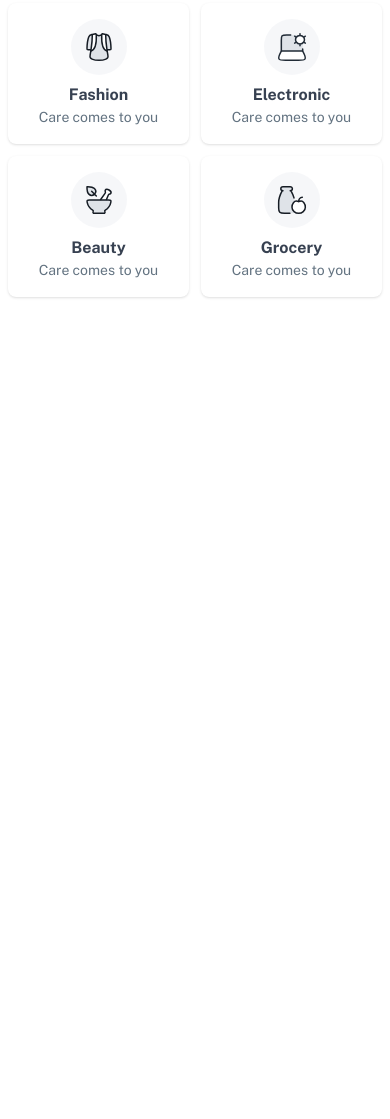
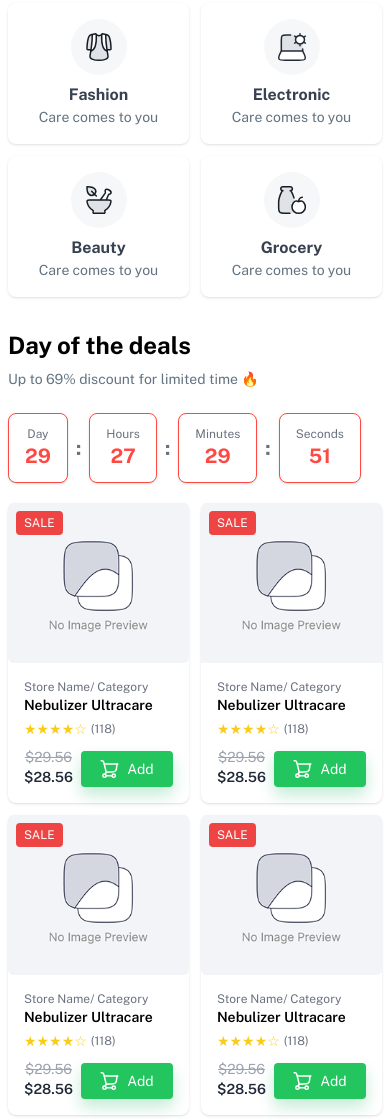
Before and after one commit to mdsajalali/inimal, a website: page index.html in a window 390 px wide. Shown: the part 1186-2305 px from the top of the page. Before the commit the page ends 1515 px from the top, so only its background shows below. Drawn offline with nearby package versions, Linux system fonts and the light colour scheme.

Commit message:
added: deals responsive

```diff
--- a/index.html
+++ b/index.html
@@ -592,10 +592,14 @@
         class="flex flex-col items-center bg-white rounded-lg shadow p-4 transform transition-transform duration-300 hover:scale-105"
       >
         <img src="./images/category/healthcare.svg" alt="Healthcare Icon" />
-        <h3 class="text-center text-gray-700 py-1 text-[16px] md:text-[20px] font-bold">
+        <h3
+          class="text-center text-gray-700 py-1 text-[16px] md:text-[20px] font-bold"
+        >
           Healthcare
         </h3>
-        <p class="text-center text-[14px] md:text-[16px] text-[#637381]">Care comes to you</p>
+        <p class="text-center text-[14px] md:text-[16px] text-[#637381]">
+          Care comes to you
+        </p>
       </div>
 
       <div
@@ -606,10 +610,14 @@
           alt="medicine Icon"
           class="mb-2"
         />
-        <h3 class="text-center text-gray-700 md:py-1 text-[16px] md:text-[20px] font-bold">
+        <h3
+          class="text-center text-gray-700 md:py-1 text-[16px] md:text-[20px] font-bold"
+        >
           Medicine
         </h3>
-        <p class="text-center text-[14px] md:text-[16px] text-[#637381]">Care comes to you</p>
+        <p class="text-center text-[14px] md:text-[16px] text-[#637381]">
+          Care comes to you
+        </p>
       </div>
 
       <div
@@ -620,10 +628,14 @@
           alt="fashion Icon"
           class="mb-2"
         />
-        <h3 class="text-center text-gray-700 md:py-1 text-[16px] md:text-[20px] font-bold">
+        <h3
+          class="text-center text-gray-700 md:py-1 text-[16px] md:text-[20px] font-bold"
+        >
           Fashion
         </h3>
-        <p class="text-center text-[14px] md:text-[16px] text-[#637381]">Care comes to you</p>
+        <p class="text-center text-[14px] md:text-[16px] text-[#637381]">
+          Care comes to you
+        </p>
       </div>
 
       <div
@@ -634,10 +646,14 @@
           alt="electronic Icon"
           class="mb-2"
         />
-        <h3 class="text-center text-gray-700 md:py-1 text-[16px] md:text-[20px] font-bold">
+        <h3
+          class="text-center text-gray-700 md:py-1 text-[16px] md:text-[20px] font-bold"
+        >
           Electronic
         </h3>
-        <p class="text-center text-[14px] md:text-[16px] text-[#637381]">Care comes to you</p>
+        <p class="text-center text-[14px] md:text-[16px] text-[#637381]">
+          Care comes to you
+        </p>
       </div>
 
       <div
@@ -648,10 +664,14 @@
           alt="beauty Icon"
           class="mb-2"
         />
-        <h3 class="text-center text-gray-700 md:py-1 text-[16px] md:text-[20px] font-bold">
+        <h3
+          class="text-center text-gray-700 md:py-1 text-[16px] md:text-[20px] font-bold"
+        >
           Beauty
         </h3>
-        <p class="text-center text-[14px] md:text-[16px] text-[#637381]">Care comes to you</p>
+        <p class="text-center text-[14px] md:text-[16px] text-[#637381]">
+          Care comes to you
+        </p>
       </div>
 
       <div
@@ -662,56 +682,71 @@
           alt="grocery Icon"
           class="mb-2"
         />
-        <h3 class="text-center text-gray-700 md:py-1 text-[16px] md:text-[20px] font-bold">
+        <h3
+          class="text-center text-gray-700 md:py-1 text-[16px] md:text-[20px] font-bold"
+        >
           Grocery
         </h3>
-        <p class="text-center text-[14px] md:text-[16px] text-[#637381]">Care comes to you</p>
+        <p class="text-center text-[14px] md:text-[16px] text-[#637381]">
+          Care comes to you
+        </p>
       </div>
     </div>
     <!-- category section end here -->
 
     <!-- deals section start here -->
-    <!-- <section class="wrapper pt-10">
-      <div class="flex item-center justify-between">
+    <section class="wrapper !pb-8 md:pb-[48px]">
+      <div
+        class="flex flex-col lg:flex-row items-start lg:items-center justify-between gap-6 lg:gap-0"
+      >
         <div>
-          <h1 class="text-3xl font-bold">Day of the deals</h1>
-          <p class="text-[#637381] text-[16px] mt-3">
+          <h1 class="text-2xl sm:text-3xl font-bold">Day of the deals</h1>
+          <p class="text-sm sm:text-[16px] text-[#637381] mt-2 sm:mt-3">
             Up to 69% discount for limited time 🔥
           </p>
         </div>
-        <div class="flex flex-wrap justify-center items-center gap-4">
+
+        <div
+          class="flex flex-wrap justify-center lg:justify-end items-center gap-2 md:gap-4"
+        >
           <div
-            class="flex flex-col items-center bg-white px-6 py-4 border-[#FF4842] border rounded-lg shadow"
-          >
-            <h1 class="text-sm text-gray-500">Day</h1>
-            <h2 class="text-2xl font-bold text-[#FF4842]">29</h2>
-          </div>
-          <span class="text-2xl font-bold text-[#637381]">:</span>
+            class="flex flex-col items-center bg-white px-4 sm:px-6 py-3 sm:py-4 border-[#FF4842] border rounded-lg shadow"
+          >
+            <h1 class="text-xs sm:text-sm text-gray-500">Day</h1>
+            <h2 class="text-xl sm:text-2xl font-bold text-[#FF4842]">29</h2>
+          </div>
+
+          <span class="text-xl sm:text-2xl font-bold text-[#637381]">:</span>
+
           <div
-            class="flex flex-col items-center bg-white px-6 py-4 rounded-lg shadow border-[#FF4842] border"
-          >
-            <h1 class="text-sm text-gray-500">Hours</h1>
-            <h2 class="text-2xl font-bold text-[#FF4842]">27</h2>
-          </div>
-          <span class="text-2xl font-bold text-[#637381]">:</span>
+            class="flex flex-col items-center bg-white px-4 sm:px-6 py-3 sm:py-4 border-[#FF4842] border rounded-lg shadow"
+          >
+            <h1 class="text-xs sm:text-sm text-gray-500">Hours</h1>
+            <h2 class="text-xl sm:text-2xl font-bold text-[#FF4842]">27</h2>
+          </div>
+
+          <span class="text-xl sm:text-2xl font-bold text-[#637381]">:</span>
+
           <div
-            class="flex flex-col items-center bg-white px-6 py-4 rounded-lg shadow border-[#FF4842] border"
-          >
-            <h1 class="text-sm text-gray-500">Minutes</h1>
-            <h2 class="text-2xl font-bold text-[#FF4842]">29</h2>
-          </div>
-          <span class="text-2xl font-bold text-[#637381]">:</span>
+            class="flex flex-col items-center bg-white px-4 sm:px-6 py-3 sm:py-4 border-[#FF4842] border rounded-lg shadow"
+          >
+            <h1 class="text-xs sm:text-sm text-gray-500">Minutes</h1>
+            <h2 class="text-xl sm:text-2xl font-bold text-[#FF4842]">29</h2>
+          </div>
+
+          <span class="text-xl sm:text-2xl font-bold text-[#637381]">:</span>
+
           <div
-            class="flex flex-col items-center bg-white px-6 py-4 rounded-lg shadow border-[#FF4842] border"
-          >
-            <h1 class="text-sm text-gray-500">Seconds</h1>
-            <h2 class="text-2xl font-bold text-[#FF4842]">51</h2>
+            class="flex flex-col items-center bg-white px-4 sm:px-6 py-3 sm:py-4 border-[#FF4842] border rounded-lg shadow"
+          >
+            <h1 class="text-xs sm:text-sm text-gray-500">Seconds</h1>
+            <h2 class="text-xl sm:text-2xl font-bold text-[#FF4842]">51</h2>
           </div>
         </div>
       </div>
 
       <div
-        class="grid grid-cols-1 sm:grid-cols-2 md:grid-cols-3 lg:grid-cols-4 xl:grid-cols-5 2xl:grid-cols-6 gap-4 pt-5"
+        class="grid grid-cols-2 md:grid-cols-3 lg:grid-cols-4 xl:grid-cols-5 2xl:grid-cols-6 gap-3 md:gap-4 pt-5"
       >
         <div class="bg-white rounded-lg shadow group relative">
           <div
@@ -721,7 +756,7 @@
           </div>
 
           <div
-            class="relative bg-gray-100 rounded-md md:h-[252px] h-40 flex items-center justify-center overflow-hidden"
+            class="relative bg-gray-100 rounded-md rounded-t-md md:h-[252px] h-40 flex items-center justify-center overflow-hidden"
           >
             <img
               src="./images/deals/deal_banner.png"
@@ -811,13 +846,13 @@
               <span class="text-gray-500 text-xs">(118)</span>
             </div>
 
-            <div class="flex items-center gap-10">
+            <div class="flex items-center gap-2 lg:gap-10">
               <div class="mt-2 flex flex-col items-center">
                 <span class="text-sm line-through text-gray-400">$29.56</span>
                 <span class="text-sm font-semibold text-gray-800">$28.56</span>
               </div>
               <button
-                class="mt-3 w-full bg-green-500 text-white text-sm py-2 rounded flex items-center justify-center gap-2 hover:bg-green-600 transition"
+                class="mt-3 w-full bg-green-500 text-white text-sm py-2 rounded flex items-center justify-center gap-2 hover:bg-green-600 transition shadow-green-custom"
               >
                 <svg
                   xmlns="http://www.w3.org/2000/svg"
@@ -881,7 +916,7 @@
           </div>
 
           <div
-            class="relative bg-gray-100 rounded-md md:h-[252px] h-40 flex items-center justify-center overflow-hidden"
+            class="relative bg-gray-100 rounded-t-md md:h-[252px] h-40 flex items-center justify-center overflow-hidden"
           >
             <img
               src="./images/deals/deal_banner.png"
@@ -971,13 +1006,13 @@
               <span class="text-gray-500 text-xs">(118)</span>
             </div>
 
-            <div class="flex items-center gap-10">
+            <div class="flex items-center gap-2 lg:gap-10">
               <div class="mt-2 flex flex-col items-center">
                 <span class="text-sm line-through text-gray-400">$29.56</span>
                 <span class="text-sm font-semibold text-gray-800">$28.56</span>
               </div>
               <button
-                class="mt-3 w-full bg-green-500 text-white text-sm py-2 rounded flex items-center justify-center gap-2 hover:bg-green-600 transition"
+                class="mt-3 w-full bg-green-500 text-white text-sm py-2 rounded flex items-center justify-center gap-2 hover:bg-green-600 transition shadow-green-custom"
               >
                 <svg
                   xmlns="http://www.w3.org/2000/svg"
@@ -1041,7 +1076,7 @@
           </div>
 
           <div
-            class="relative bg-gray-100 rounded-md md:h-[252px] h-40 flex items-center justify-center overflow-hidden"
+            class="relative bg-gray-100 rounded-md rounded-t-md md:h-[252px] h-40 flex items-center justify-center overflow-hidden"
           >
             <img
               src="./images/deals/deal_banner.png"
@@ -1131,13 +1166,13 @@
               <span class="text-gray-500 text-xs">(118)</span>
             </div>
 
-            <div class="flex items-center gap-10">
+            <div class="flex items-center gap-2 lg:gap-10">
               <div class="mt-2 flex flex-col items-center">
                 <span class="text-sm line-through text-gray-400">$29.56</span>
                 <span class="text-sm font-semibold text-gray-800">$28.56</span>
               </div>
               <button
-                class="mt-3 w-full bg-green-500 text-white text-sm py-2 rounded flex items-center justify-center gap-2 hover:bg-green-600 transition"
+                class="mt-3 w-full bg-green-500 text-white text-sm py-2 rounded flex items-center justify-center gap-2 hover:bg-green-600 transition shadow-green-custom"
               >
                 <svg
                   xmlns="http://www.w3.org/2000/svg"
@@ -1201,7 +1236,7 @@
           </div>
 
           <div
-            class="relative bg-gray-100 rounded-md md:h-[252px] h-40 flex items-center justify-center overflow-hidden"
+            class="relative bg-gray-100 rounded-md rounded-t-md md:h-[252px] h-40 flex items-center justify-center overflow-hidden"
           >
             <img
               src="./images/deals/deal_banner.png"
@@ -1291,13 +1326,13 @@
               <span class="text-gray-500 text-xs">(118)</span>
             </div>
 
-            <div class="flex items-center gap-10">
+            <div class="flex items-center gap-2 lg:gap-10">
               <div class="mt-2 flex flex-col items-center">
                 <span class="text-sm line-through text-gray-400">$29.56</span>
                 <span class="text-sm font-semibold text-gray-800">$28.56</span>
               </div>
               <button
-                class="mt-3 w-full bg-green-500 text-white text-sm py-2 rounded flex items-center justify-center gap-2 hover:bg-green-600 transition"
+                class="mt-3 w-full bg-green-500 text-white text-sm py-2 rounded flex items-center justify-center gap-2 hover:bg-green-600 transition shadow-green-custom"
               >
                 <svg
                   xmlns="http://www.w3.org/2000/svg"
@@ -1361,7 +1396,7 @@
           </div>
 
           <div
-            class="relative bg-gray-100 rounded-md md:h-[252px] h-40 flex items-center justify-center overflow-hidden"
+            class="relative bg-gray-100 rounded-md rounded-t-md md:h-[252px] h-40 flex items-center justify-center overflow-hidden"
           >
             <img
               src="./images/deals/deal_banner.png"
@@ -1451,13 +1486,13 @@
               <span class="text-gray-500 text-xs">(118)</span>
             </div>
 
-            <div class="flex items-center gap-10">
+            <div class="flex items-center gap-2 lg:gap-10">
               <div class="mt-2 flex flex-col items-center">
                 <span class="text-sm line-through text-gray-400">$29.56</span>
                 <span class="text-sm font-semibold text-gray-800">$28.56</span>
               </div>
               <button
-                class="mt-3 w-full bg-green-500 text-white text-sm py-2 rounded flex items-center justify-center gap-2 hover:bg-green-600 transition"
+                class="mt-3 w-full bg-green-500 text-white text-sm py-2 rounded flex items-center justify-center gap-2 hover:bg-green-600 transition shadow-green-custom"
               >
                 <svg
                   xmlns="http://www.w3.org/2000/svg"
@@ -1521,7 +1556,7 @@
           </div>
 
           <div
-            class="relative bg-gray-100 rounded-md md:h-[252px] h-40 flex items-center justify-center overflow-hidden"
+            class="relative bg-gray-100 rounded-md rounded-t-md md:h-[252px] h-40 flex items-center justify-center overflow-hidden"
           >
             <img
               src="./images/deals/deal_banner.png"
@@ -1611,13 +1646,13 @@
               <span class="text-gray-500 text-xs">(118)</span>
             </div>
 
-            <div class="flex items-center gap-10">
+            <div class="flex items-center gap-2 lg:gap-10">
               <div class="mt-2 flex flex-col items-center">
                 <span class="text-sm line-through text-gray-400">$29.56</span>
                 <span class="text-sm font-semibold text-gray-800">$28.56</span>
               </div>
               <button
-                class="mt-3 w-full bg-green-500 text-white text-sm py-2 rounded flex items-center justify-center gap-2 hover:bg-green-600 transition"
+                class="mt-3 w-full bg-green-500 text-white text-sm py-2 rounded flex items-center justify-center gap-2 hover:bg-green-600 transition shadow-green-custom"
               >
                 <svg
                   xmlns="http://www.w3.org/2000/svg"
@@ -1672,10 +1707,8 @@
             </div>
           </div>
         </div>
-
-
       </div>
-    </section> -->
+    </section>
     <!-- deals section end here -->
 
     <!-- shop category start here -->
```
Also changed, not shown: dist/output.css.
